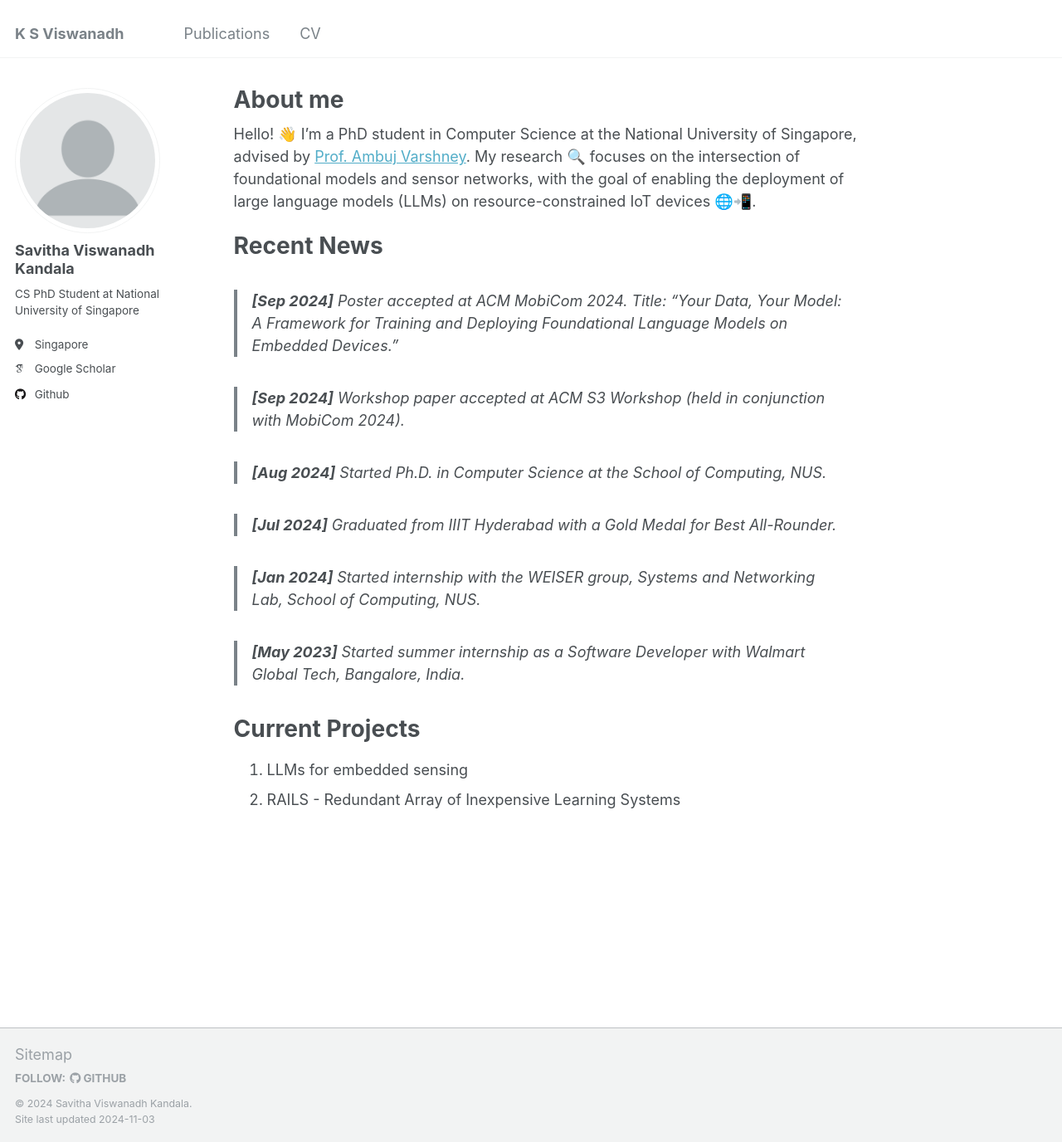
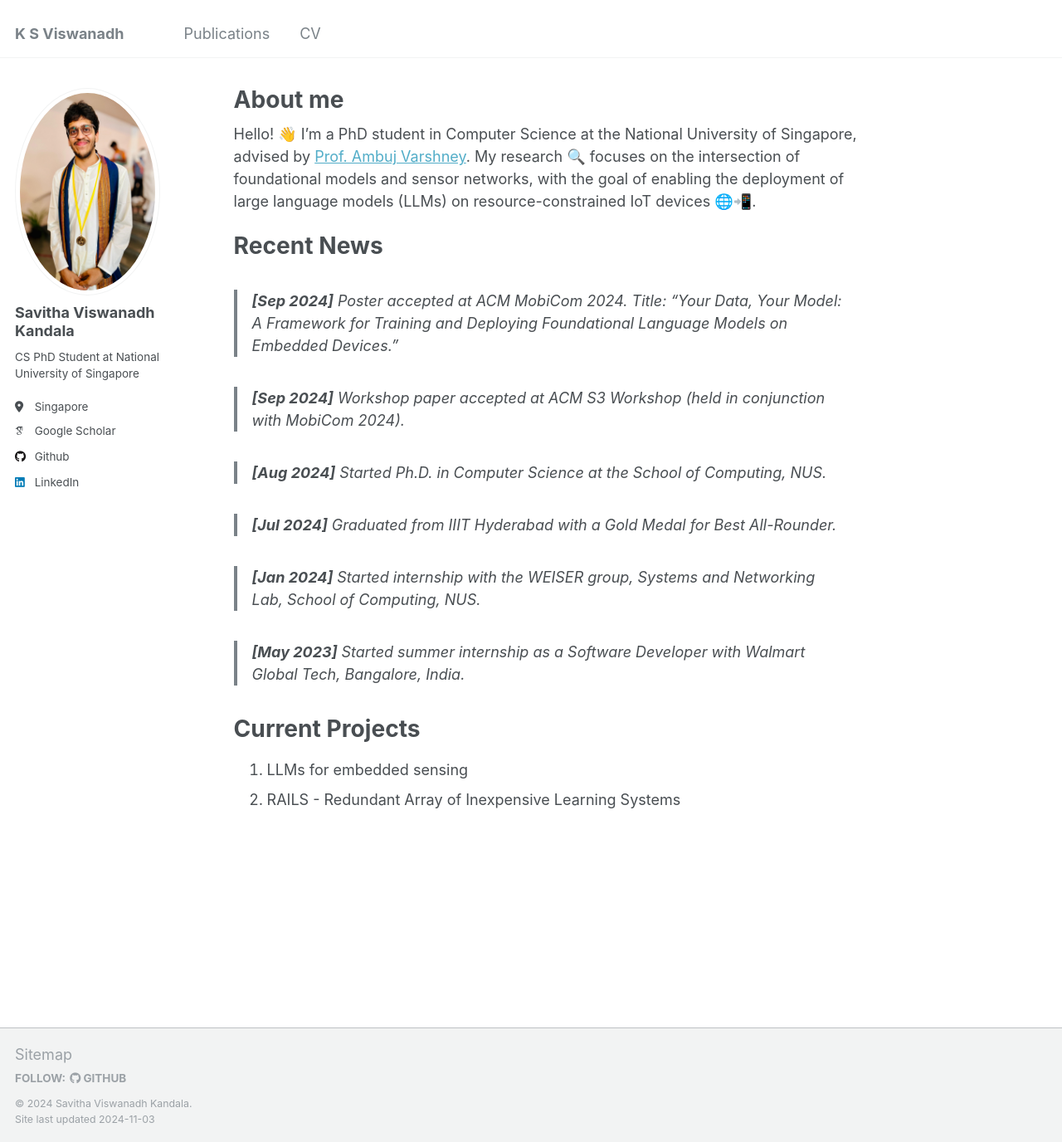
Before and after one commit to VIS-WA/VIS-WA.github.io, a Jekyll site: the page built from _pages/about.md, in a window 1280 px wide and 1376 px high. Shown: the whole window at 83% size. Built offline with Jekyll 4.4.1, drawn with Linux system fonts in a browser that asks for light colours; some web fonts are replaced.

Commit message:
add dp + inframe CV

```diff
--- a/_config.yml
+++ b/_config.yml
@@ -21,7 +21,7 @@
 #               Additional customization can be done by editing /_includes/author-profile.html
 author:
   # Biographic information
-  avatar           : "profile.png"
+  avatar           : "profile.jpeg"
   name             : "Savitha Viswanadh Kandala"
   pronouns         : #"he/him" # example: "she/her"
   bio              : "CS PhD Student at National University of Singapore"
@@ -58,7 +58,7 @@
   keybase          : # Username
   instagram        : # Username
   lastfm           : # Username
-  linkedin         : # Username
+  linkedin         : savitha-viswanadh
   mastodon         : # URL
   medium           : # URL
   pinterest        : # Username
```
Also changed, not shown: _pages/cv.md (+2 -0 lines), images/profile.jpeg (added).
